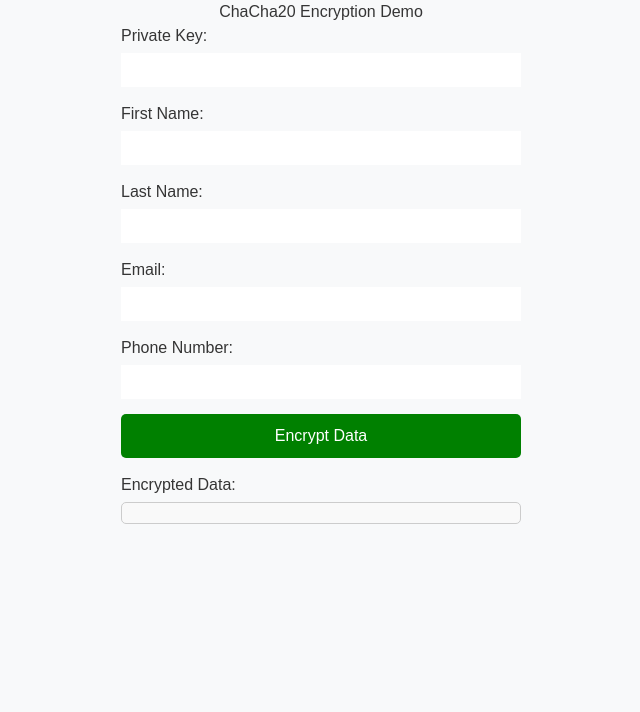
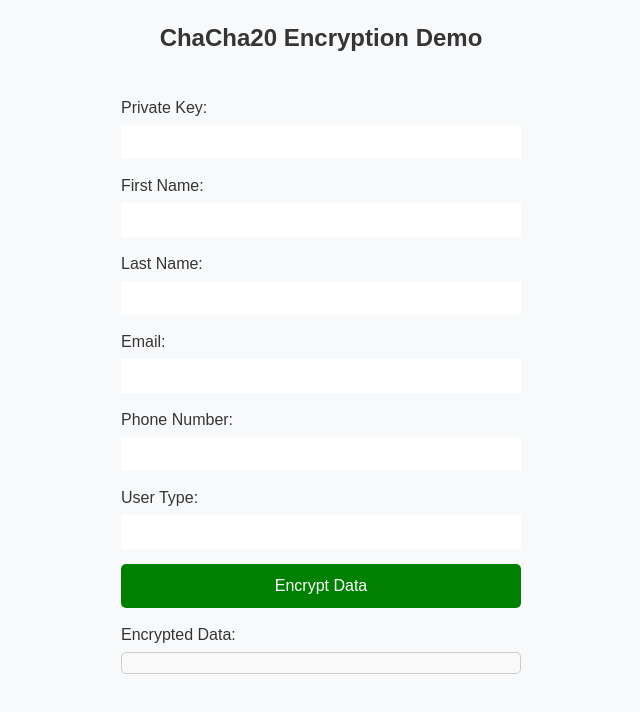
Before and after one commit to rushmi0/Jungmha, a React (Vite) app: page / in a window 1280 px wide. Shown: the top 712 px of the page, without its empty margins (319-959 px from the left). Built offline with nearby package versions, Linux system fonts and the light colour scheme.

Commit message:
เพิ่มการสุ่มค่า nonce ขนาด 12 Bytes

```diff
--- a/src/TestAuth/DemoChaCha20.jsx
+++ b/src/TestAuth/DemoChaCha20.jsx
@@ -11,6 +11,7 @@ const DemoChaCha20 = () => {
     const [lastName, setLastName] = useState('');
     const [email, setEmail] = useState('');
     const [phoneNumber, setPhoneNumber] = useState('');
+    const [type, setType] = useState('');
     const [encryptedData, setEncryptedData] = useState('');
 
     const handleEncrypt = async () => {
@@ -19,6 +20,7 @@ const DemoChaCha20 = () => {
             lastName: lastName,
             email: email,
             phoneNumber: phoneNumber,
+            userType: type
         };
 
         const jsonString = JSON.stringify(data);
@@ -41,61 +43,97 @@ const DemoChaCha20 = () => {
 
 
     return (
-        <div style={{ maxWidth: '400px', margin: '0 auto', fontFamily: 'Arial, sans-serif' }}>
-            <h1 style={{ textAlign: 'center' }}>ChaCha20 Encryption Demo</h1>
-            <div style={{ marginBottom: '15px' }}>
-                <label style={{ display: 'block', marginBottom: '5px' }}>Private Key:</label>
+        <>
+            <div style={{maxWidth: '400px', margin: '0 auto', fontFamily: 'Arial, sans-serif'}}>
+
+                <div style={{marginBottom: '40px', textAlign: 'center', marginTop: '20px'}}>
+                    <h1 style={{fontSize: '24px', fontWeight: 'bold'}}>ChaCha20 Encryption Demo</h1>
+                </div>
+
+
+                <div style={{marginBottom: '15px'}}>
+                    <label style={{display: 'block', marginBottom: '5px'}}>Private Key:</label>
                     <input
                         type="text"
                         value={privateKey}
                         onChange={(e) => setPrivateKey(e.target.value)}
-                    style={{ width: '100%', padding: '5px' }}
+                        style={{width: '100%', padding: '5px'}}
                     />
                 </div>
-            <div style={{ marginBottom: '15px' }}>
-                <label style={{ display: 'block', marginBottom: '5px' }}>First Name:</label>
+                <div style={{marginBottom: '15px'}}>
+                    <label style={{display: 'block', marginBottom: '5px'}}>First Name:</label>
                     <input
                         type="text"
                         value={firstName}
                         onChange={(e) => setFirstName(e.target.value)}
-                    style={{ width: '100%', padding: '5px' }}
+                        style={{width: '100%', padding: '5px'}}
                     />
                 </div>
-            <div style={{ marginBottom: '15px' }}>
-                <label style={{ display: 'block', marginBottom: '5px' }}>Last Name:</label>
+                <div style={{marginBottom: '15px'}}>
+                    <label style={{display: 'block', marginBottom: '5px'}}>Last Name:</label>
                     <input
                         type="text"
                         value={lastName}
                         onChange={(e) => setLastName(e.target.value)}
-                    style={{ width: '100%', padding: '5px' }}
+                        style={{width: '100%', padding: '5px'}}
                     />
                 </div>
-            <div style={{ marginBottom: '15px' }}>
-                <label style={{ display: 'block', marginBottom: '5px' }}>Email:</label>
+
+                <div style={{marginBottom: '15px'}}>
+                    <label style={{display: 'block', marginBottom: '5px'}}>Email:</label>
                     <input
                         type="text"
                         value={email}
                         onChange={(e) => setEmail(e.target.value)}
-                    style={{ width: '100%', padding: '5px' }}
+                        style={{width: '100%', padding: '5px'}}
                     />
                 </div>
-            <div style={{ marginBottom: '15px' }}>
-                <label style={{ display: 'block', marginBottom: '5px' }}>Phone Number:</label>
+
+                <div style={{marginBottom: '15px'}}>
+                    <label style={{display: 'block', marginBottom: '5px'}}>Phone Number:</label>
                     <input
                         type="text"
                         value={phoneNumber}
                         onChange={(e) => setPhoneNumber(e.target.value)}
-                    style={{ width: '100%', padding: '5px' }}
+                        style={{width: '100%', padding: '5px'}}
                     />
                 </div>
-            <button onClick={handleEncrypt} style={{ backgroundColor: 'green', color: '#fff', border: 'none', padding: '10px', borderRadius: '5px', cursor: 'pointer', width: '100%' }}>Encrypt Data</button>
 
-            <div style={{ marginTop: '15px' }}>
-                <h3 style={{ marginBottom: '5px' }}>Encrypted Data:</h3>
-                <p style={{ border: '1px solid #ccc', padding: '10px', borderRadius: '5px', backgroundColor: '#f9f9f9' }}>{encryptedData}</p>
+                <div style={{marginBottom: '15px'}}>
+                    <label style={{display: 'block', marginBottom: '5px'}}>User Type:</label>
+                    <input
+                        type="text"
+                        value={type}
+                        onChange={(e) => setType(e.target.value)}
+                        style={{width: '100%', padding: '5px'}}
+                    />
+                </div>
+
+                <button onClick={handleEncrypt} style={{
+                    backgroundColor: 'green',
+                    color: '#fff',
+                    border: 'none',
+                    padding: '10px',
+                    borderRadius: '5px',
+                    cursor: 'pointer',
+                    width: '100%'
+                }}>Encrypt Data
+                </button>
+
+                <div style={{marginTop: '15px'}}>
+                    <h3 style={{marginBottom: '5px'}}>Encrypted Data:</h3>
+                    <div style={{
+                        border: '1px solid #ccc',
+                        borderRadius: '5px',
+                        backgroundColor: '#f9f9f9',
+                        padding: '10px'
+                    }}>
+                        <p style={{margin: '0', wordBreak: 'break-all'}}>{encryptedData}</p>
+                    </div>
                 </div>
 
             </div>
+        </>
     );
 };
 
--- a/utils/ChaCha20.js
+++ b/utils/ChaCha20.js
@@ -1,11 +1,12 @@
 import chacha20 from "chacha20";
-
+import { randomBytes } from 'crypto';
 
 const ChaCha20 = () => {
+    const nonce = randomBytes(12);
 
     const encrypt = (data, sharedKey) => {
         const key = Buffer.from(sharedKey, 'hex');
-        const nonce = Buffer.alloc(12);
+
 
         const ciphertext = chacha20.encrypt(key, nonce, Buffer.from(data));
 
```
Lines whose indentation alone changed are shown as unchanged.
